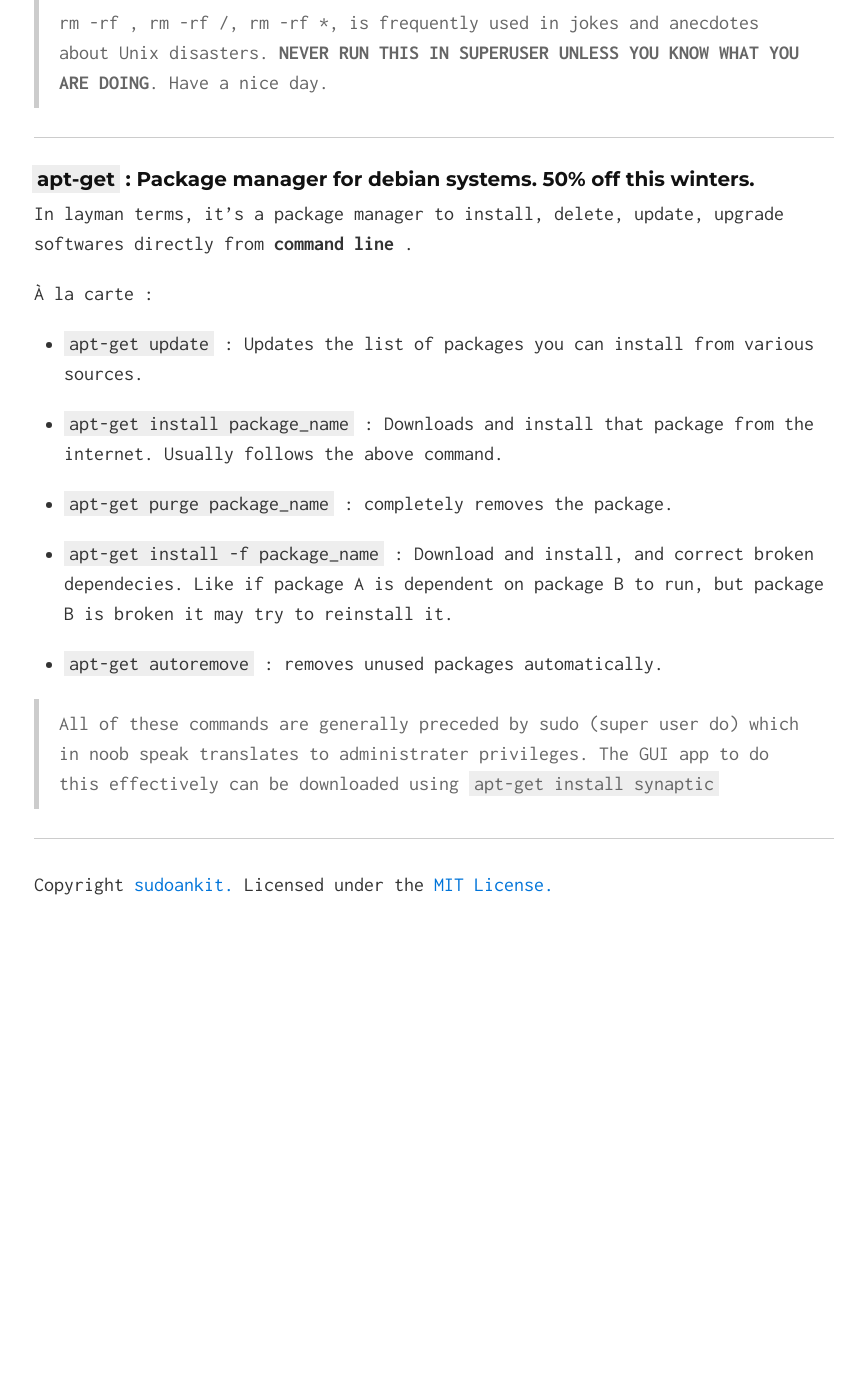
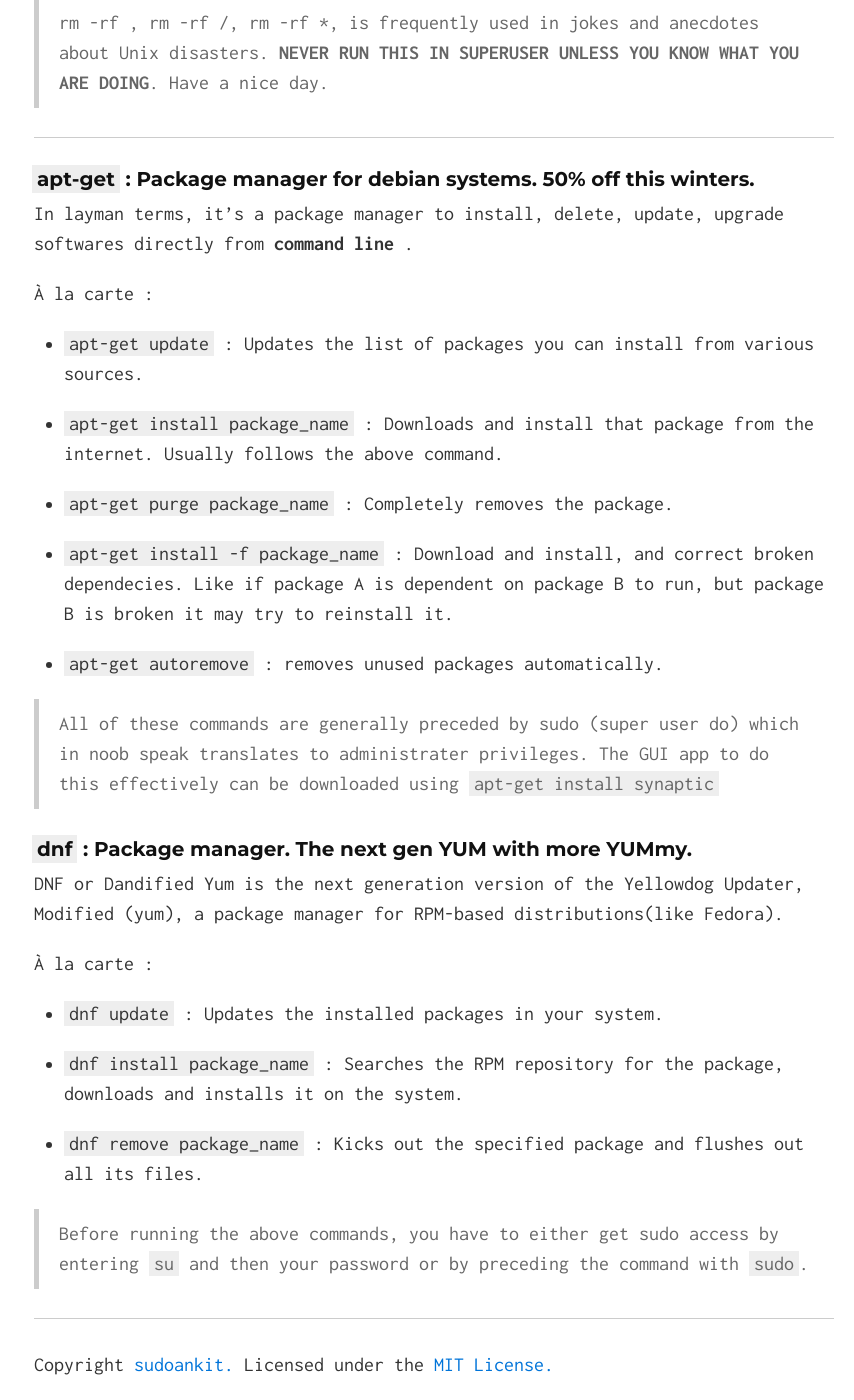
Before and after one commit to sr6033/UNIXRoutine, a Jekyll site: the page built from index.md, in a window 1280 px wide and 1400 px high, scrolled down 2669 px. Shown: the whole window, without its empty margins (206-1060 px from the left). Built offline with Jekyll 4.4.1, drawn with Linux system fonts in a browser that asks for light colours; before the commit the page ends 3589 px from its top, so only the background shows below that.

Commit message:
Added 'dnf'

```diff
--- a/index.md
+++ b/index.md
@@ -79,7 +79,7 @@ In layman terms, it's a package manager to install, delete, update, upgrade soft
 
 - `apt-get install package_name` : Downloads and install that package from the internet. Usually follows the above command.
 
-- `apt-get purge package_name` : completely removes the package.
+- `apt-get purge package_name` : Completely removes the package.
 
 - `apt-get install -f package_name` : Download and install, and correct broken dependecies. Like if package A is dependent on package B to run, but package B is broken it may try to reinstall it.
 
@@ -87,6 +87,20 @@ In layman terms, it's a package manager to install, delete, update, upgrade soft
 
 > All of these commands are generally preceded by sudo (super user do) which in noob speak translates to administrater privileges. The GUI app to do this effectively can be downloaded using `apt-get install synaptic`
 
+### `dnf` : Package manager. The next gen YUM with more YUMmy.
+
+DNF or Dandified Yum is the next generation version of the Yellowdog Updater, Modified (yum), a package manager for RPM-based distributions(like Fedora).
+
+À la carte :
+
+- `dnf update` : Updates the installed packages in your system.
+
+- `dnf install package_name` : Searches the RPM repository for the package, downloads and installs it on the system.
+
+- `dnf remove package_name` : Kicks out the specified package and flushes out all its files.
+
+> Before running the above commands, you have to either get sudo access by entering `su` and then your password or by preceding the command with `sudo`.
+
 ---
 Copyright [sudoankit.](https://github.com/sudoankit)
 Licensed under the [MIT License.](https://raw.githubusercontent.com/sudoankit/UNIXRoutine/master/LICENSE)
```
